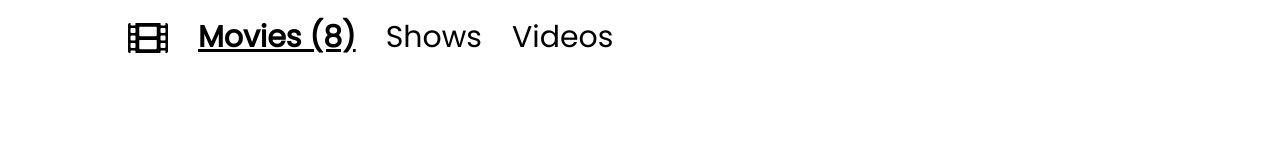
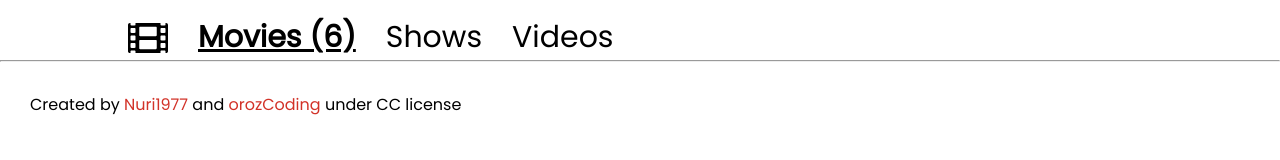
Before and after one commit to Nuri1977/capstone-js-movies, a plain HTML site: page index.html in a window 1280 px wide. Drawn offline with Linux system fonts and the light colour scheme.

Commit message:
add footer style

```diff
--- a/index.html
+++ b/index.html
@@ -12,10 +12,15 @@
   <header id="header" class="d-flex container">
     <i class="fas fa-film" id="logo"></i>
     <ul id="nav-bar" class="d-flex">
-      <li class="nav-item active"><p>Movies (8)</p></li>
+      <li class="nav-item active"><p>Movies (6)</p></li>
       <li class="nav-item"><p>Shows</p></li>
       <li class="nav-item"><p>Videos</p></li>
     </ul>
   </header>
+  <main id="main"></main>
+  <footer id="footer" class="d-flex col">
+    <hr>
+    <p class="credits">Created by <span class="credits-name">Nuri1977</span> and <span class="credits-name">orozCoding</span> under CC license</p>
+  </footer>
 </body>
 </html>
```
Also changed, not shown: main.js (+2 -2 lines).
